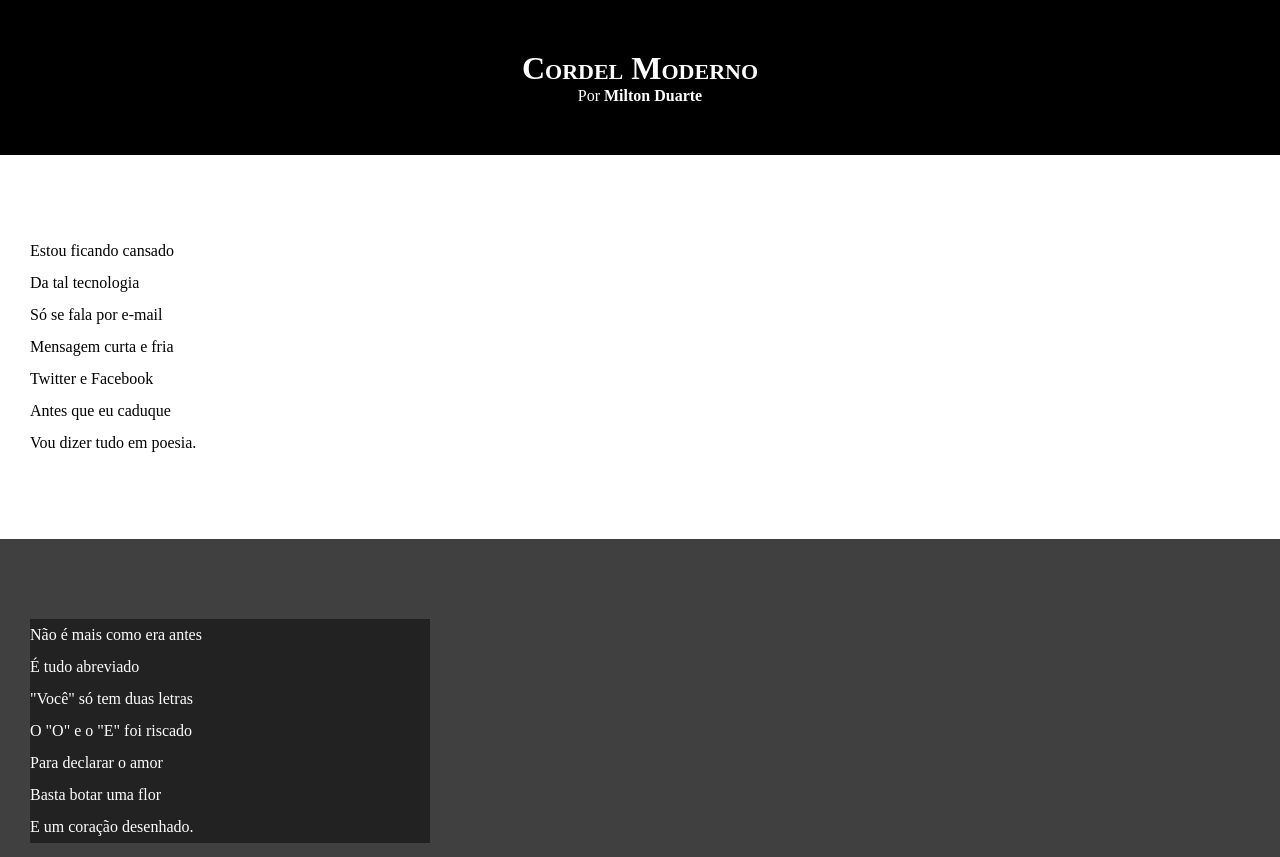
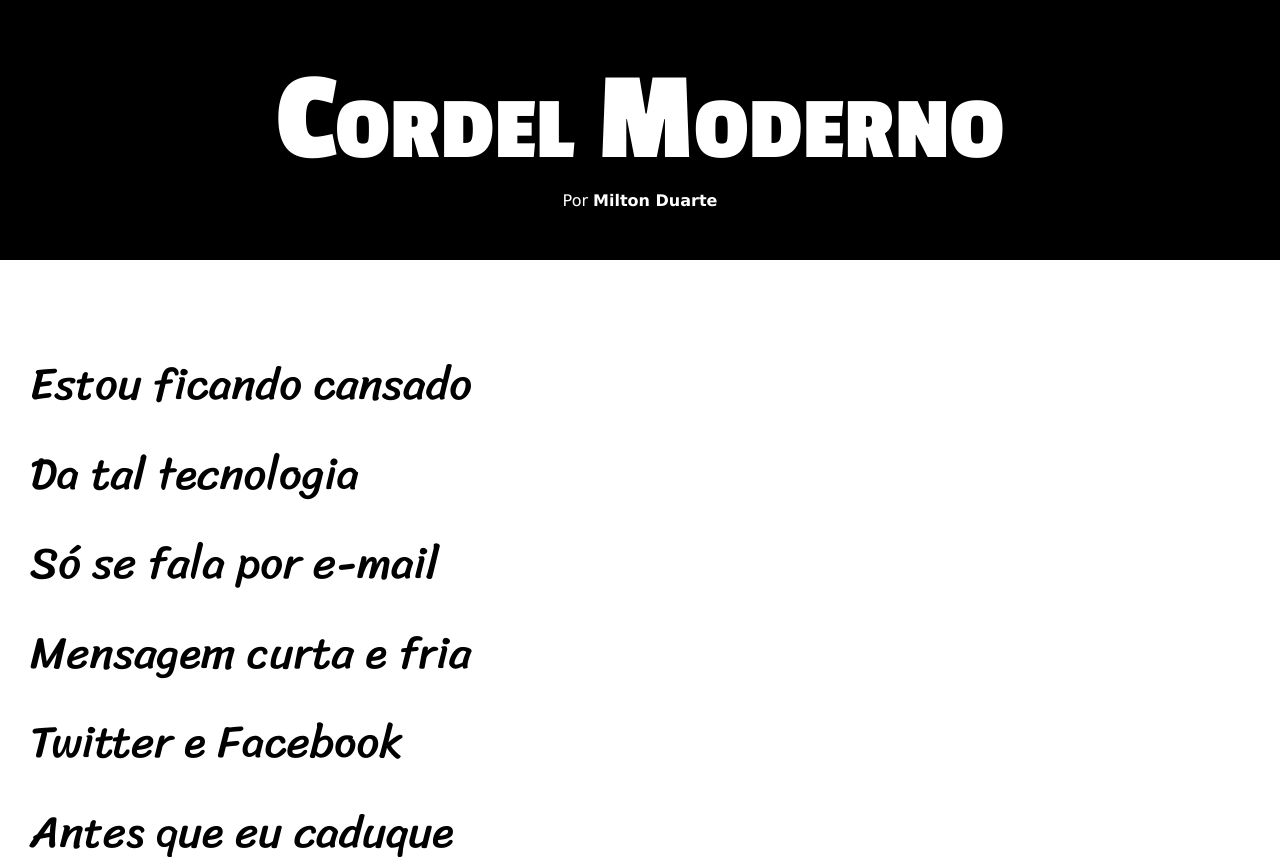
Before and after one commit to Arthur-Parente/html-css, a plain HTML site: page Desafios/d012/index.html in a window 1280 px wide. Shown: the top 857 px of the page. Drawn offline with Linux system fonts and the light colour scheme.

Commit message:
Atualização

```diff
--- a/Desafios/d012/estilo/style.css
+++ b/Desafios/d012/estilo/style.css
@@ -1,8 +1,18 @@
 @charset "UTF-8";
 
+@import url('https://fonts.googleapis.com/css2?family=Passion+One:wght@400;700;900&display=swap');
+
+@import url('https://fonts.googleapis.com/css2?family=Sriracha&display=swap');
+
+:root {
+    --fonte1: Verdana, Geneva, Tahoma, sans-serif;
+    --fonte2: "Passion One", sans-serif;
+    --fonte3: "Sriracha", cursive;
+}
 * {
     margin: 0;
     padding: 0;
+    font-size: 1em;
 }
 
 html, body {
@@ -19,10 +29,13 @@ header {
 header > h1 {
     padding-top: 50px;
     font-variant: small-caps;
+    font-family: var(--fonte2);
+    font-size: 10vw;
 }
 
 header > p {
     padding-bottom: 50px;
+    font-family: var(--fonte1);
 }
 
  header a, footer a {
@@ -36,6 +49,8 @@ header a:hover, footer a:hover {
 }
 
 section {
+    font-size: 3.5vw;
+    font-family: var(--fonte3);
     padding-top: 10vh;
     padding-bottom: 10vh;
     line-height: 2em;
@@ -48,7 +63,8 @@ section.normal {
 }
 
 section.imagem > p {
-    width: 400px;
+    display: inline-block;
+    padding: 5px;
     background-color: rgba(0, 0, 0, 0.479);
 }
 
```
Also changed, not shown: Desafios/d012/index.html (+2 -2 lines).
